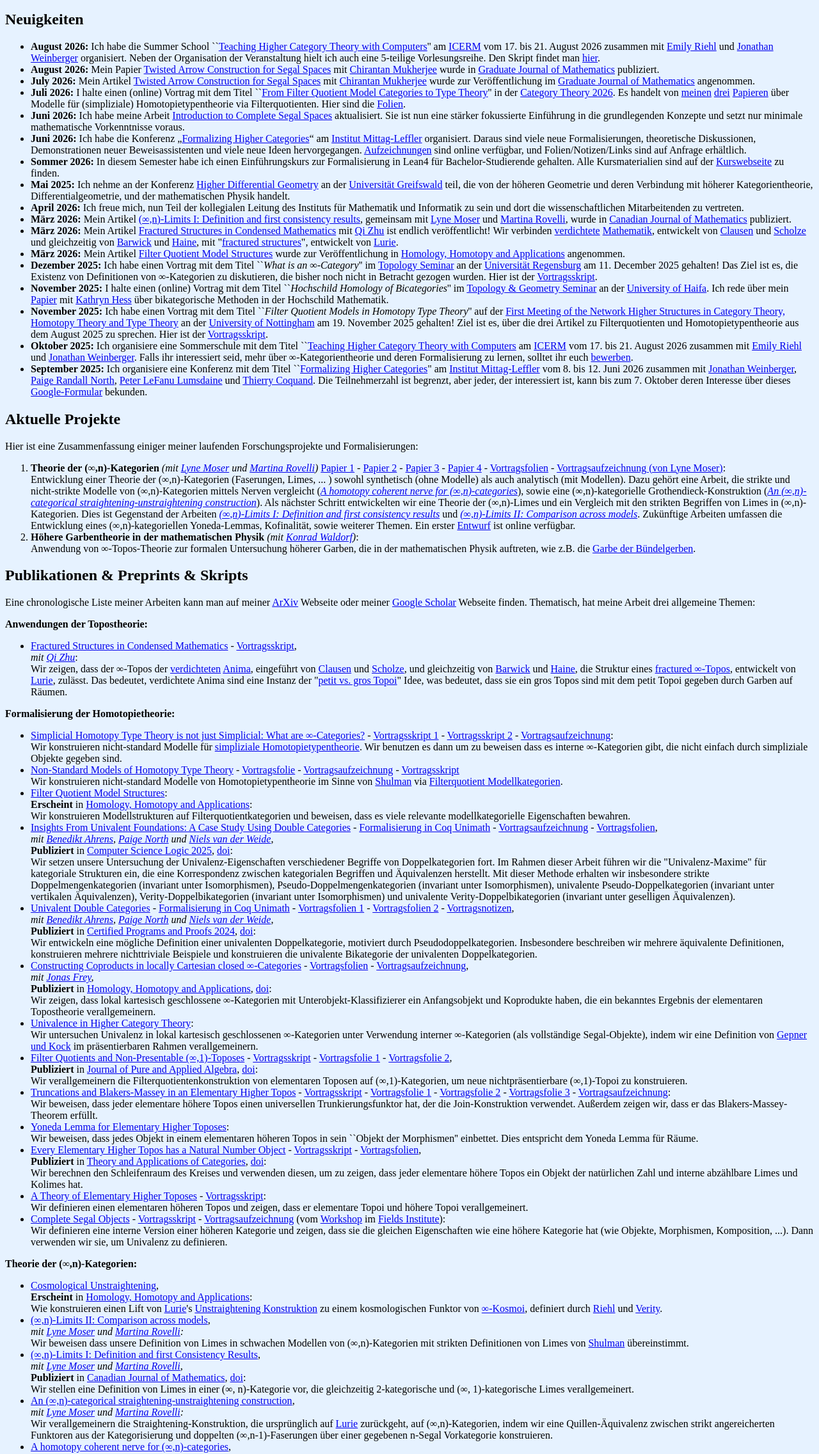
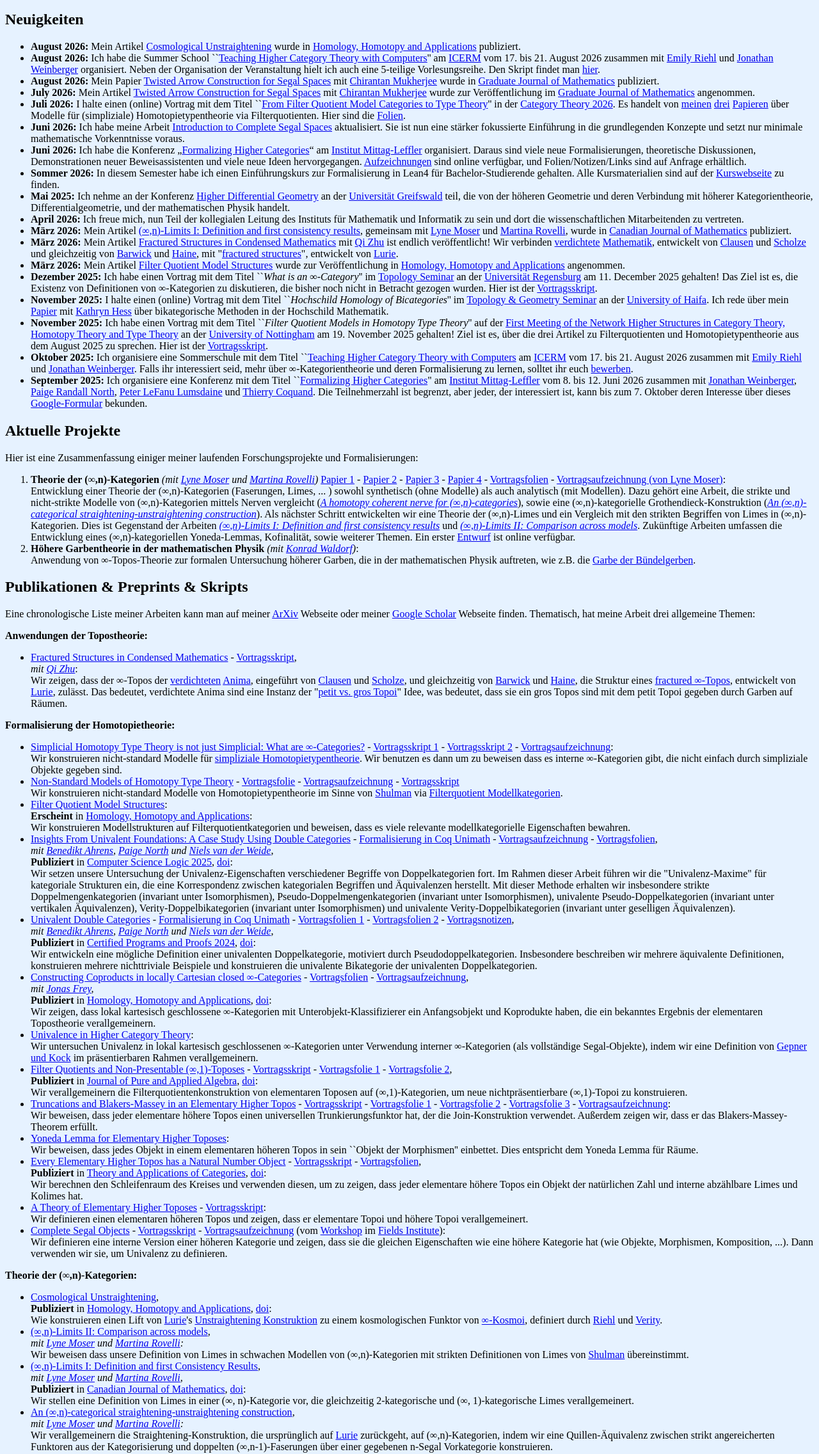
Before and after one commit to nimarasekh/nimarasekh.github.io, a plain HTML site: page deutsch.html in a window 1280 px wide. Shown: the part 904-3177 px from the top of the page at 64% size. Drawn offline with Linux system fonts and the light colour scheme.

Commit message:
cosmological

```diff
--- a/deutsch.html
+++ b/deutsch.html
@@ -138,6 +138,7 @@ Vor meiner jetzigen Position in Greifswald war ich eine Zeit lang Postdoktorand
 
 <h2> <a id="Re">Neuigkeiten</a> </h2>
 <ul>
+    <li> <b>August 2026:</b> Mein Artikel <a href="https://arxiv.org/abs/2505.16342">Cosmological Unstraightening</a>  wurde in <a href="https://intlpress.com/journals/journalList?id=1804415065855684610">Homology, Homotopy and Applications</a> publiziert.</li></li>
     <li> <b>August 2026:</b> Ich habe die Summer School ``<a href="https://icerm.brown.edu/program/topical_workshop/tw-26-thc">Teaching Higher Category Theory with Computers</a>'' am <a href="https://icerm.brown.edu/">ICERM</a> vom 17. bis 21. August 2026 zusammen mit <a href="https://math.jhu.edu/~eriehl/">Emily Riehl</a> und <a href="https://sites.google.com/view/jonathanweinberger">Jonathan Weinberger</a> organisiert. Neben der Organisation der Veranstaltung hielt ich auch eine 5-teilige Vorlesungsreihe. Den Skript findet man <a href="ICERM.pdf">hier</a>.</li>
     <li> <b>August 2026:</b> Mein Papier <a href="https://arxiv.org/abs/2203.01788">Twisted Arrow Construction for Segal Spaces</a> mit <a href="https://www.csd.uwo.ca/~cmukher/">Chirantan Mukherjee</a> wurde in <a href="https://gradmath.org/">Graduate Journal of Mathematics</a> publiziert.</li>
     <li> <b>July 2026:</b> Mein Artikel <a href="https://arxiv.org/abs/2203.01788">Twisted Arrow Construction for Segal Spaces</a> mit <a href="https://www.csd.uwo.ca/~cmukher/">Chirantan Mukherjee</a>  wurde zur Veröffentlichung im <a href="https://gradmath.org/">Graduate Journal of Mathematics</a> angenommen.</li>
@@ -229,7 +230,7 @@ Vor meiner jetzigen Position in Greifswald war ich eine Zeit lang Postdoktorand
 </ul>
 <p><b>Theorie der (∞,n)-Kategorien:</b></p>
 <ul>
-<li><a href="https://arxiv.org/abs/2505.16342">Cosmological Unstraightening</a>,<br/><b>Erscheint</b> in <a href="https://www.intlpress.com/site/pub/pages/journals/items/hha/_home/_main/index.php">Homology, Homotopy and Applications</a>:<br />Wie konstruieren einen Lift von <a href="https://www.math.ias.edu/~lurie/">Lurie</a>'s  <a href="https://www.math.ias.edu/~lurie/papers/HTT.pdf">Unstraightening Konstruktion</a> zu einem kosmologischen Funktor von <a href="https://math.jhu.edu/~eriehl/elements.pdf">∞-Kosmoi</a>, definiert durch <a href="https://emilyriehl.github.io/">Riehl</a> und <a href="https://researchers.mq.edu.au/en/persons/dominic-verity">Verity</a>.</li>
+<li><a href="https://arxiv.org/abs/2505.16342">Cosmological Unstraightening</a>,<br/><b>Publiziert</b> in <a href="https://www.intlpress.com/site/pub/pages/journals/items/hha/_home/_main/index.php">Homology, Homotopy and Applications</a>, <a href="https://doi.org/10.4310/HHA.2026.v28.n3.a9">doi</a>:<br />Wie konstruieren einen Lift von <a href="https://www.math.ias.edu/~lurie/">Lurie</a>'s  <a href="https://www.math.ias.edu/~lurie/papers/HTT.pdf">Unstraightening Konstruktion</a> zu einem kosmologischen Funktor von <a href="https://math.jhu.edu/~eriehl/elements.pdf">∞-Kosmoi</a>, definiert durch <a href="https://emilyriehl.github.io/">Riehl</a> und <a href="https://researchers.mq.edu.au/en/persons/dominic-verity">Verity</a>.</li>
 <li><a href="https://arxiv.org/abs/2408.04742">(∞,n)-Limits II: Comparison across models</a>,<br /><em>mit <a href="https://lynemoser.com/">Lyne Moser</a> und <a href="https://sites.google.com/view/mrovelli">Martina Rovelli</a>:<br /></em>Wir beweisen dass unsere Definition von Limes in schwachen Modellen von (∞,n)-Kategorien mit strikten Definitionen von Limes von <a href="https://arxiv.org/abs/math/0610194">Shulman</a> übereinstimmt.</li>
 <li><a href="https://arxiv.org/abs/2312.11101">(∞,n)-Limits I: Definition and first Consistency Results</a>,<br /><em>mit <a href="https://lynemoser.com/">Lyne Moser</a> und <a href="https://sites.google.com/view/mrovelli">Martina Rovelli</a></em>,<br /><strong>Publiziert</strong> in <a href="https://www.cambridge.org/core/journals/canadian-journal-of-mathematics">Canadian Journal of Mathematics</a>, <a href="https://doi.org/10.4153/S0008414X26102181">doi</a>:<br />Wir stellen eine Definition von Limes in einer (∞, n)-Kategorie vor, die gleichzeitig 2-kategorische und (∞, 1)-kategorische Limes verallgemeinert.</li>
 <li><a href="https://arxiv.org/abs/2307.07259">An (∞,n)-categorical straightening-unstraightening construction</a>,<br /><em>mit <a href="https://lynemoser.com/">Lyne Moser</a> und <a href="https://sites.google.com/view/mrovelli">Martina Rovelli</a>:<br /></em>Wir verallgemeinern die Straightening-Konstruktion, die ursprünglich auf <a href="https://www.math.ias.edu/~lurie/papers/HTT.pdf">Lurie</a> zurückgeht, auf (∞,n)-Kategorien, indem wir eine Quillen-Äquivalenz zwischen strikt angereicherten Funktoren aus der Kategorisierung und doppelten (∞,n-1)-Faserungen über einer gegebenen n-Segal Vorkategorie konstruieren.</li>
```
Also changed, not shown: index.html (+2 -1 lines), 1 other file.
